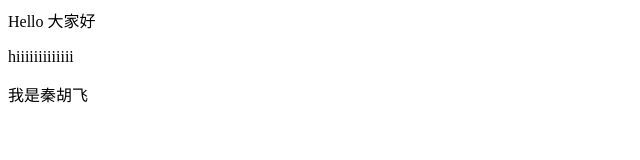
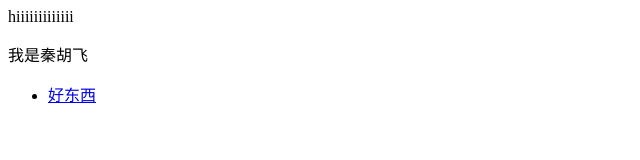
Before and after one commit to qqqhhhfff/kan0118.github.io, a plain HTML site: page index.html in a window 1280 px wide. Shown: the whole page, without its empty margins (0-640 px from the left). Drawn offline with Linux system fonts and the light colour scheme.

Commit message:
Update index.html

```diff
--- a/index.html
+++ b/index.html
@@ -1,3 +1,5 @@
-<p>Hello 大家好</p>
 <p>hiiiiiiiiiiiii</p>
 <p>我是秦胡飞</p>
+<ul>
+  <li> <a href="www.by56777.com">好东西
+</ul>
```
